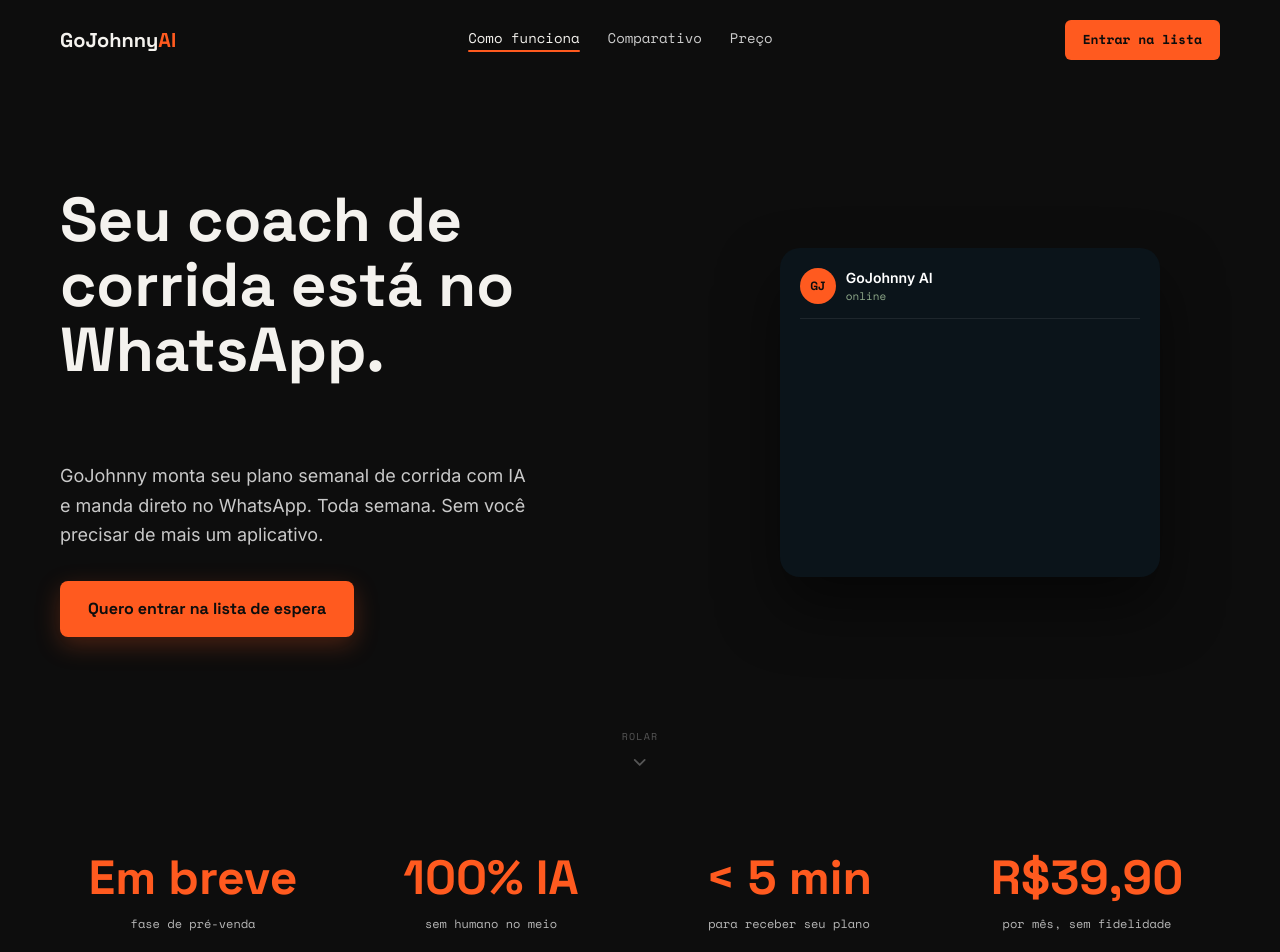
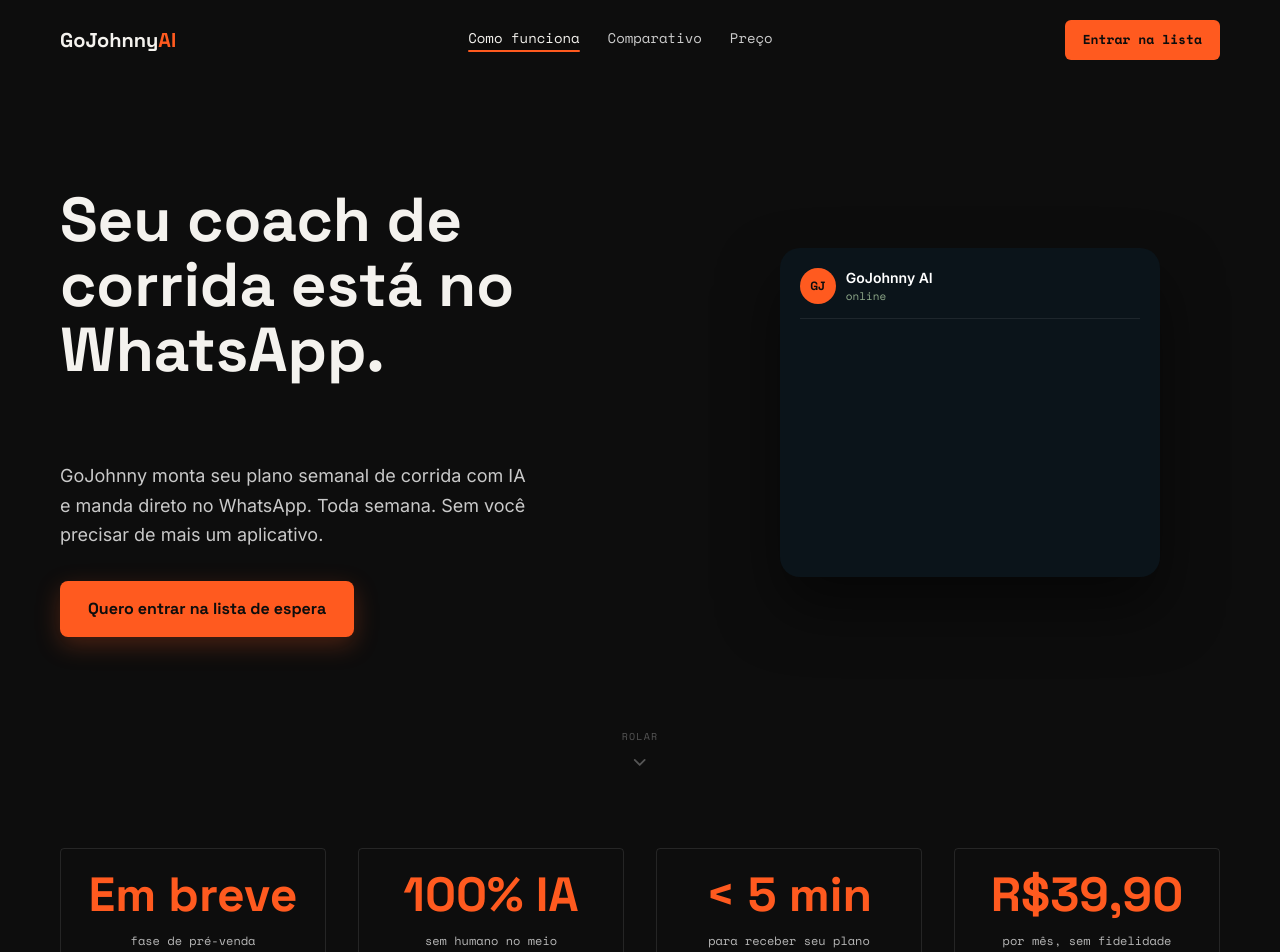
Before and after one commit to cjohnnyl/gojohnny-ai-site, a Next.js app: page / in a window 1280 px wide. Shown: the top 952 px of the page. Built offline with nearby package versions, Linux system fonts and the light colour scheme; no server answers.

Commit message:
feat: motivos de corrida (moldura bib number, divisores tracejados)

```diff
--- a/components/sections/ComoFunciona.tsx
+++ b/components/sections/ComoFunciona.tsx
@@ -158,7 +158,7 @@
                 ref={(el) => {
                   circleRefs.current[i] = el
                 }}
-                className="w-11 h-11 rounded-full border flex items-center justify-center mb-5 relative z-10 bg-[#1A1A1A]"
+                className="w-11 h-11 rounded-[6px] border flex items-center justify-center mb-5 relative z-10 bg-[#1A1A1A]"
                 style={{ borderColor: '#333' }}
               >
                 <span className="font-mono font-bold text-accent text-sm">{step.num}</span>
--- a/components/sections/Comparativo.tsx
+++ b/components/sections/Comparativo.tsx
@@ -69,7 +69,7 @@
                   whileInView={{ opacity: 1, x: 0 }}
                   viewport={{ once: true, amount: 0.5 }}
                   transition={{ duration: 0.38, ease: 'easeOut', delay: i * 0.06 }}
-                  className="border-b border-white/[0.07] hover:bg-[rgba(255,90,31,0.06)] transition-colors duration-200"
+                  className="border-b border-dashed border-white/[0.15] hover:bg-[rgba(255,90,31,0.06)] transition-colors duration-200"
                 >
                   <td className="px-[18px] py-4 text-text-light font-medium text-[14px]">
                     {row.attr}
--- a/components/sections/Stats.tsx
+++ b/components/sections/Stats.tsx
@@ -44,7 +44,7 @@
       whileInView={{ opacity: 1, y: 0 }}
       viewport={{ once: true, amount: 0.5 }}
       transition={{ duration: 0.42, ease: 'easeOut', delay: index * 0.08 }}
-      className="text-center"
+      className="text-center border border-white/10 rounded-[4px] px-3 py-4"
     >
       <div className="font-display font-bold text-accent text-[clamp(32px,4vw,48px)] leading-tight">
         {display}
```
